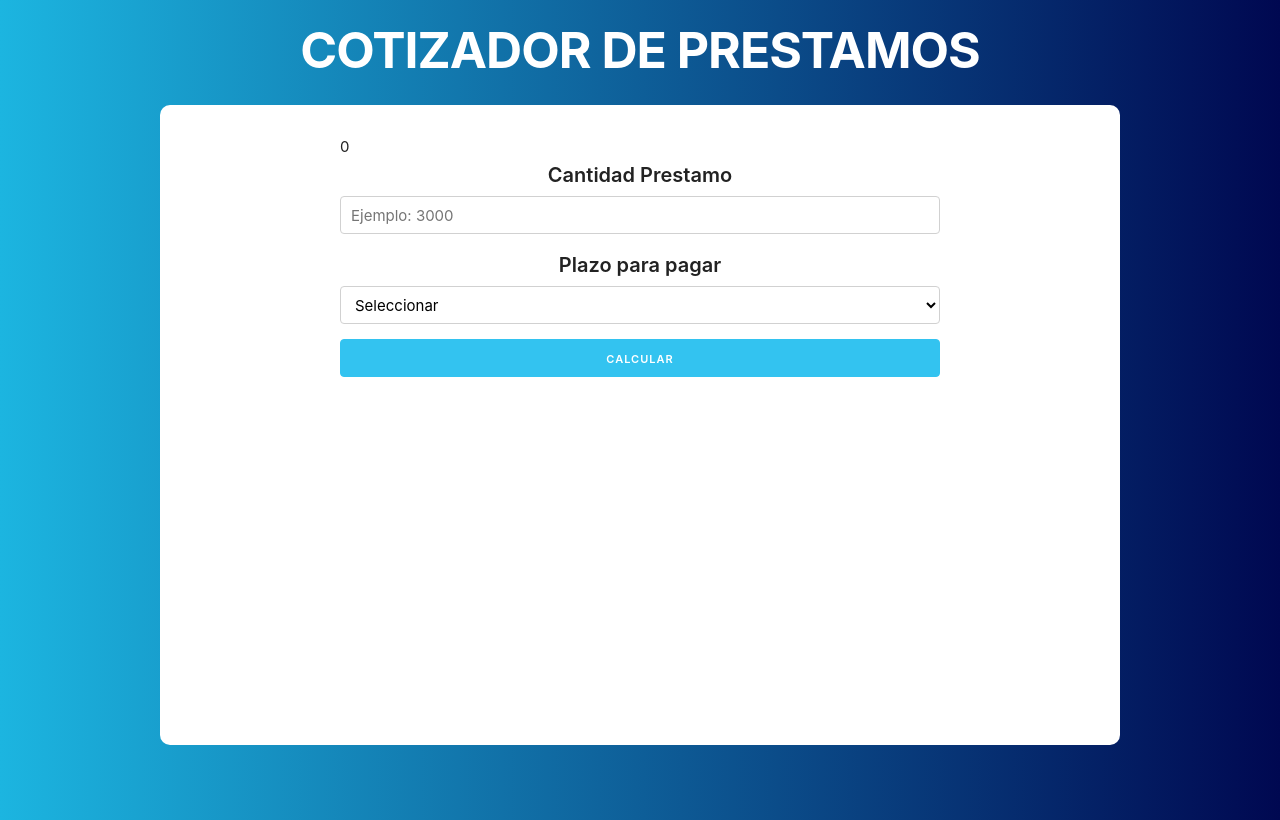
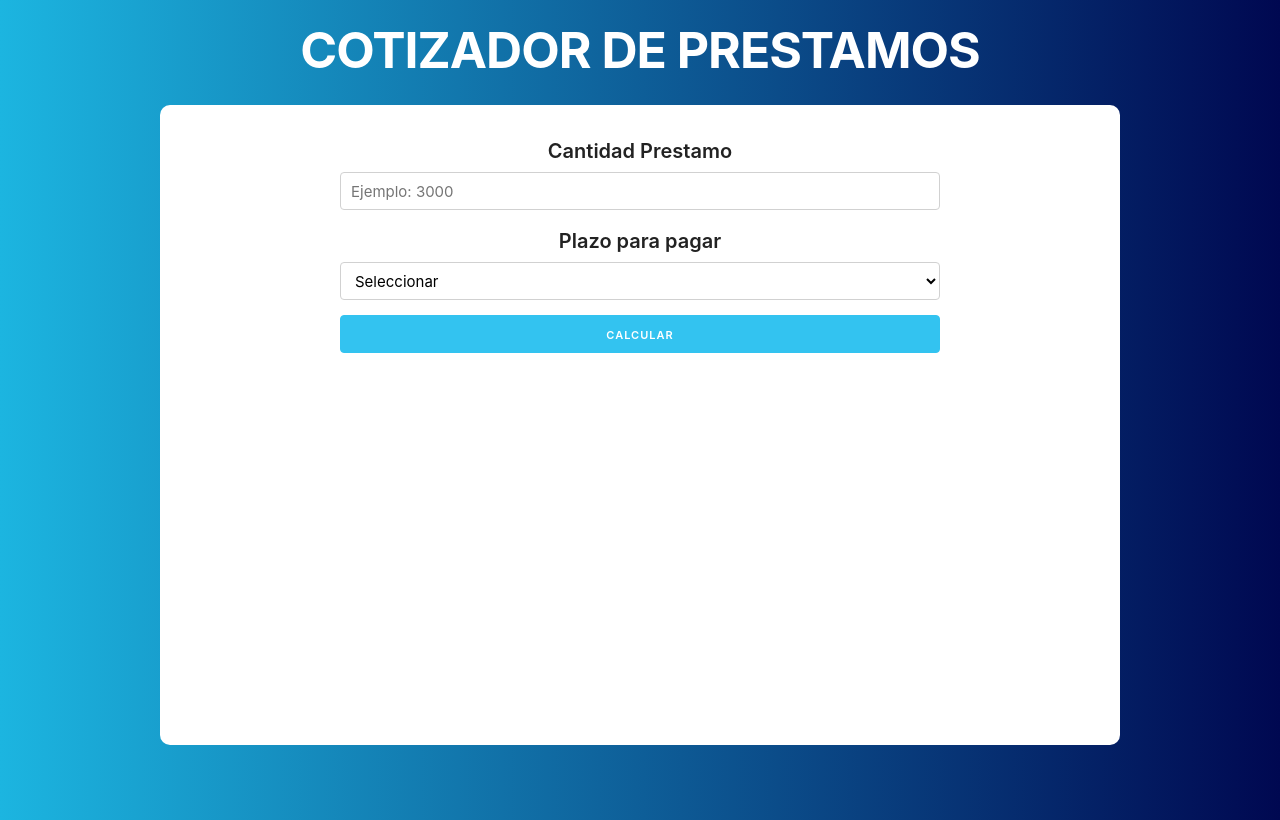
Before and after one commit to bran-deb/prestamos-rt-jt, a React (Create React App) app: page / in a window 1280 px wide. Built offline with nearby package versions, Linux system fonts and the light colour scheme.

Commit message:
added useState plazo

```diff
--- a/src/App.js
+++ b/src/App.js
@@ -6,6 +6,7 @@ import Formulario from './components/Formulario';
 function App() {
   //definir state
   const [cantidad, setCantidad] = useState(0)
+  const [plazo, setPlazo] = useState(0)
 
   return (
     <Fragment>
@@ -17,6 +18,8 @@ function App() {
         <Formulario
           cantidad={cantidad}
           setCantidad={setCantidad}
+          plazo={plazo}
+          setPlazo={setPlazo}
         >
         </Formulario>
       </div>
--- a/src/components/Formulario.js
+++ b/src/components/Formulario.js
@@ -1,13 +1,11 @@
 import React from 'react';
 
 
-const Formulario = ({ cantidad, setCantidad }) => {
+const Formulario = ({ cantidad, setCantidad, plazo, setPlazo }) => {
 
 
     return (
         <form>
-            {/* mostramos la cantidad */}
-            {cantidad}
             <div>
                 <label>Cantidad Prestamo</label>
                 <input
@@ -20,7 +18,10 @@ const Formulario = ({ cantidad, setCantidad }) => {
             </div>
             <div>
                 <label>Plazo para pagar</label>
-                <select className="u-full-width">
+                <select
+                    className="u-full-width"
+                    onChange={(e) => setPlazo(parseInt(e.target.value))}
+                >
                     <option value="">Seleccionar</option>
                     <option value="3">3 meses</option>
                     <option value="6">6 meses</option>
```
